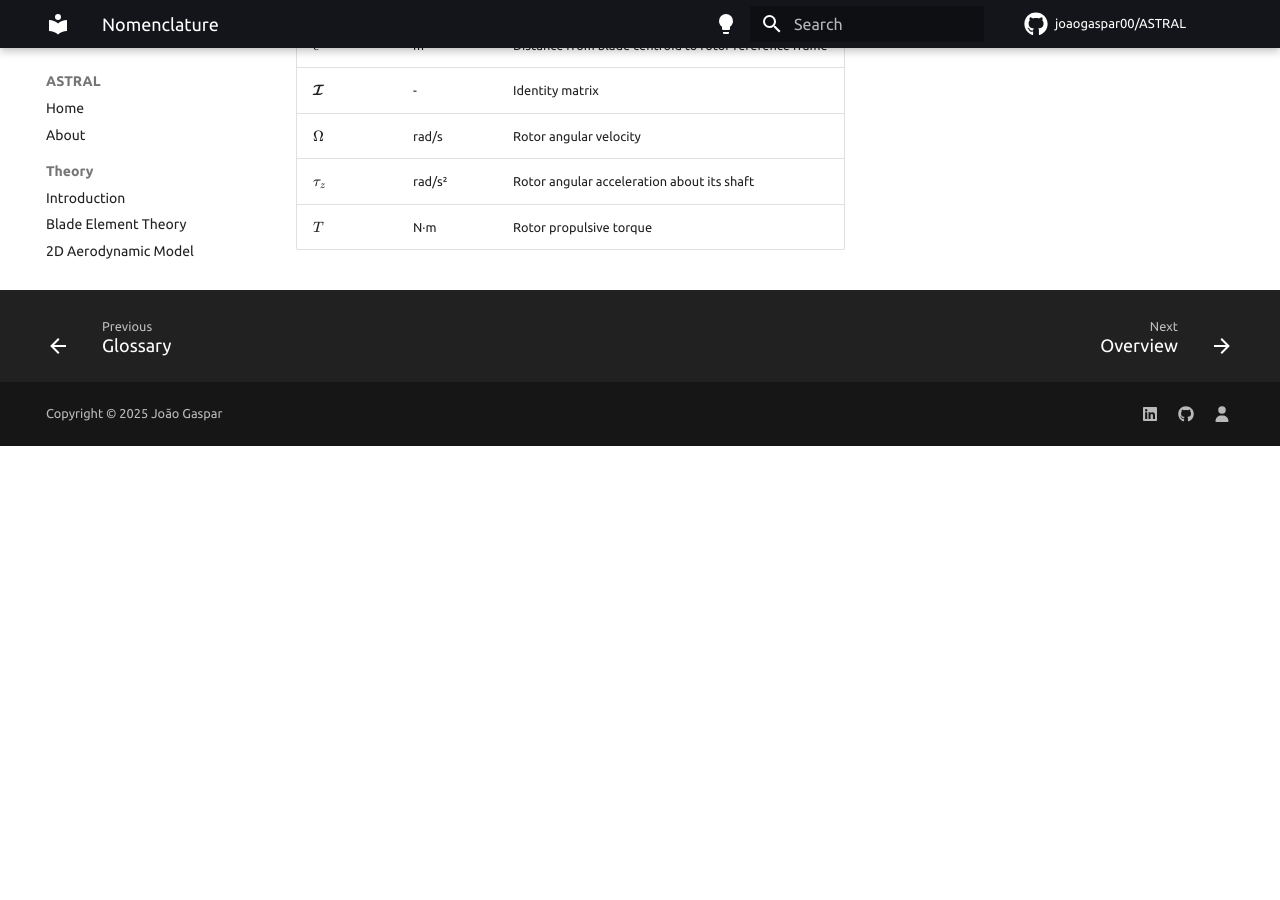
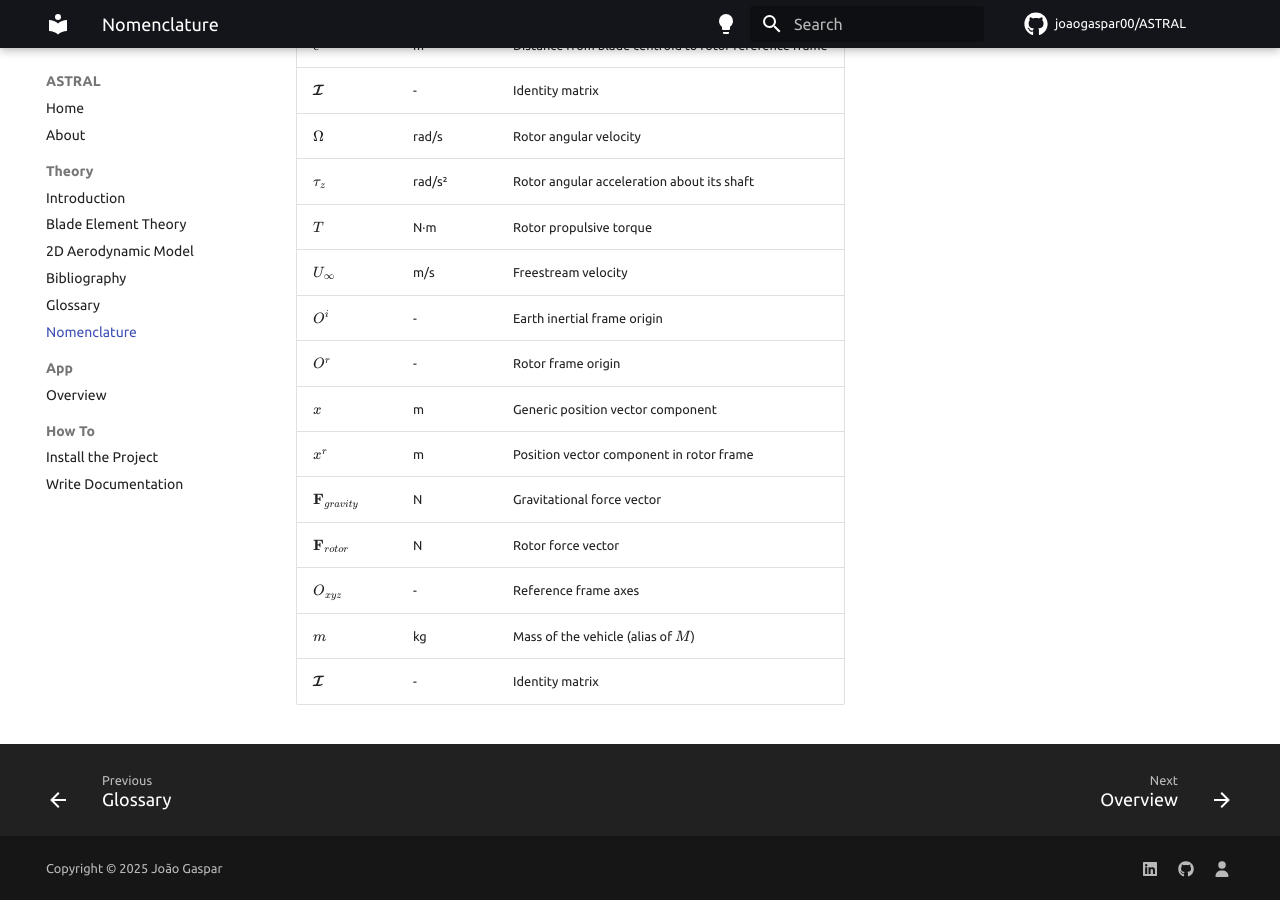
Before and after one commit to joaogaspar00/ASTRAL, an MkDocs documentation site: the page built from docs/theory/nomenclature.md, in a window 1280 px wide and 900 px high, scrolled down 1524 px. Built offline with MkDocs 1.6.1 and Material for MkDocs 9.7.7, drawn with Linux system fonts in a browser that asks for light colours; comment, search, counter and statistics services are not loaded; before the commit the page ends 1970 px from its top, so only the background shows below that.

Commit message:
Update nomenclature.md

```diff
--- a/docs/theory/nomenclature.md
+++ b/docs/theory/nomenclature.md
@@ -36,3 +36,13 @@
 | <span id="var_Omega" class="highlight-line">$\Omega$</span> | rad/s | Rotor angular velocity |
 | <span id="var_tauz" class="highlight-line">$\tau_z$</span> | rad/s² | Rotor angular acceleration about its shaft |
 | <span id="var_T" class="highlight-line">$T$</span> | N·m | Rotor propulsive torque |
+| <span id="var_Uinf" class="highlight-line">$U_\infty$</span> | m/s | Freestream velocity |
+| <span id="var_Oi" class="highlight-line">$O^i$</span> | - | Earth inertial frame origin |
+| <span id="var_Or" class="highlight-line">$O^r$</span> | - | Rotor frame origin |
+| <span id="var_x" class="highlight-line">$x$</span> | m | Generic position vector component |
+| <span id="var_xr" class="highlight-line">$x^r$</span> | m | Position vector component in rotor frame |
+| <span id="var_Fgravity" class="highlight-line">$\mathbf{F}_{gravity}$</span> | N | Gravitational force vector |
+| <span id="var_Frotor" class="highlight-line">$\mathbf{F}_{rotor}$</span> | N | Rotor force vector |
+| <span id="var_Oxyz" class="highlight-line">$O_{xyz}$</span> | - | Reference frame axes |
+| <span id="var_m" class="highlight-line">$m$</span> | kg | Mass of the vehicle (alias of $M$) |
+| <span id="var_Identity" class="highlight-line">$\boldsymbol{\mathcal{I}}$</span> | - | Identity matrix |
```
